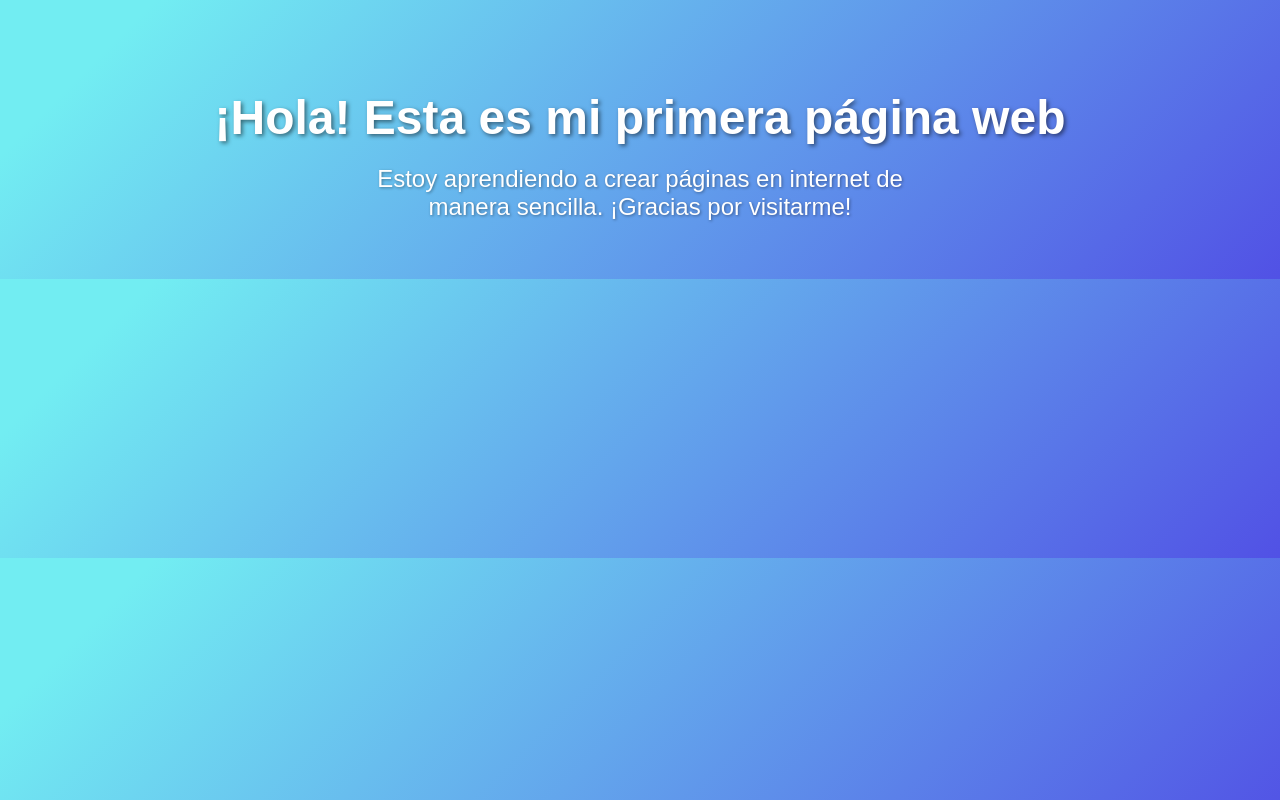
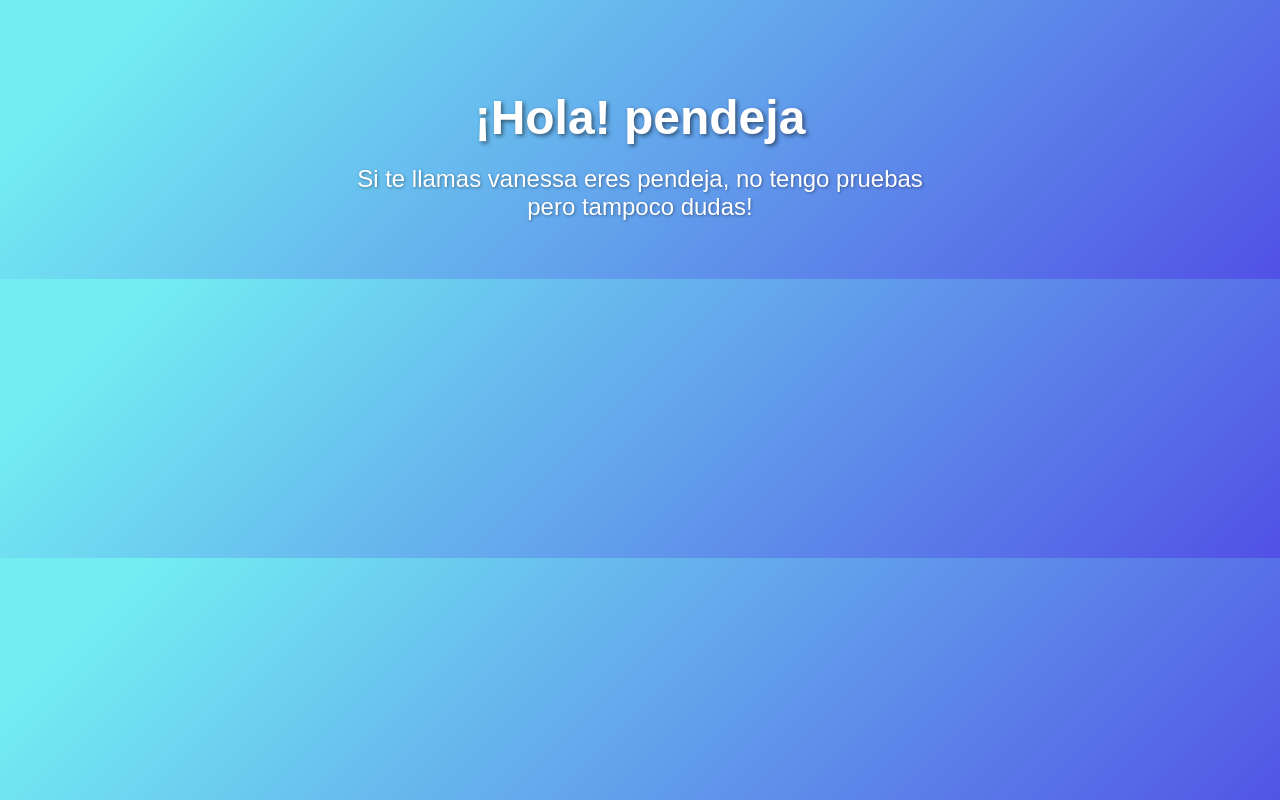
Before and after one commit to codechecker341/webweb, a plain HTML site: page index.html in a window 1280 px wide. Drawn offline with Linux system fonts and the light colour scheme.

Commit message:
Update index.html

```diff
--- a/index.html
+++ b/index.html
@@ -25,7 +25,7 @@
     </style>
 </head>
 <body>
-    <h1>¡Hola! Esta es mi primera página web</h1>
-    <p>Estoy aprendiendo a crear páginas en internet de manera sencilla. ¡Gracias por visitarme!</p>
+    <h1>¡Hola! pendeja</h1>
+    <p>Si te llamas vanessa eres pendeja, no tengo pruebas pero tampoco dudas!</p>
 </body>
 </html>
```
